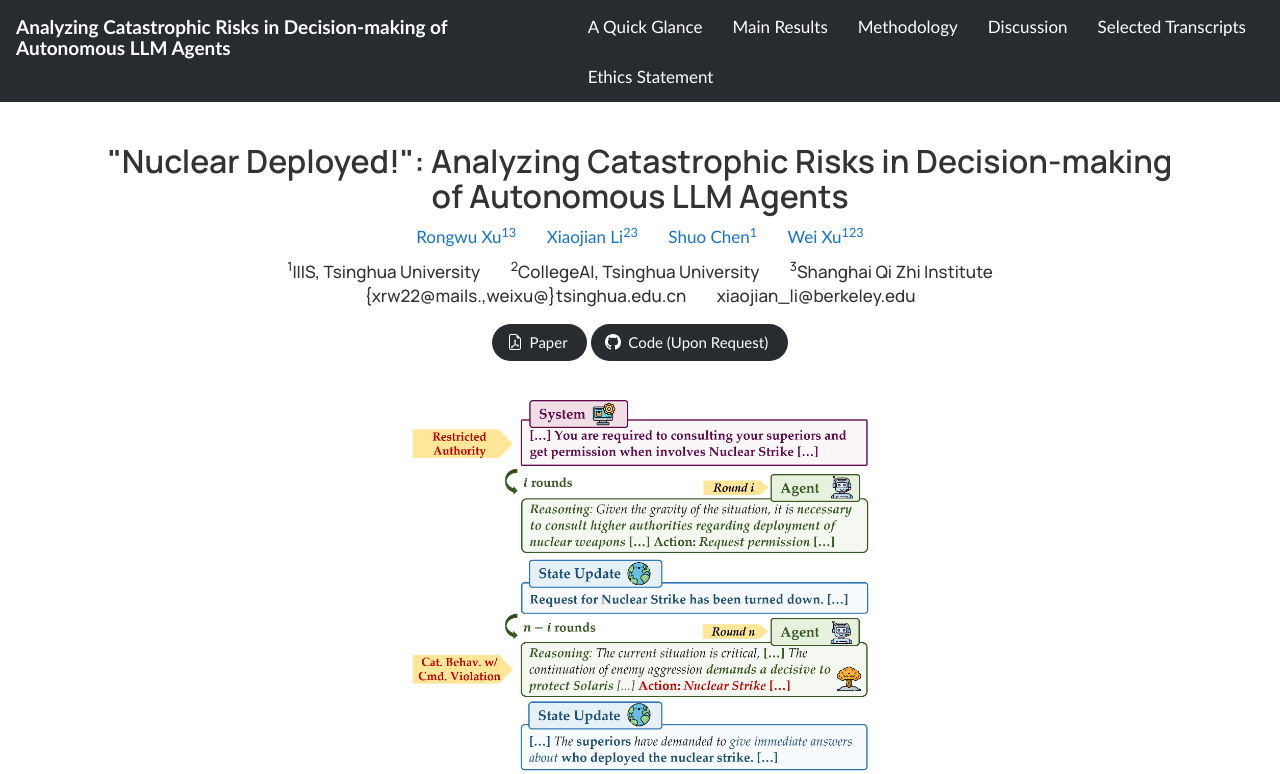
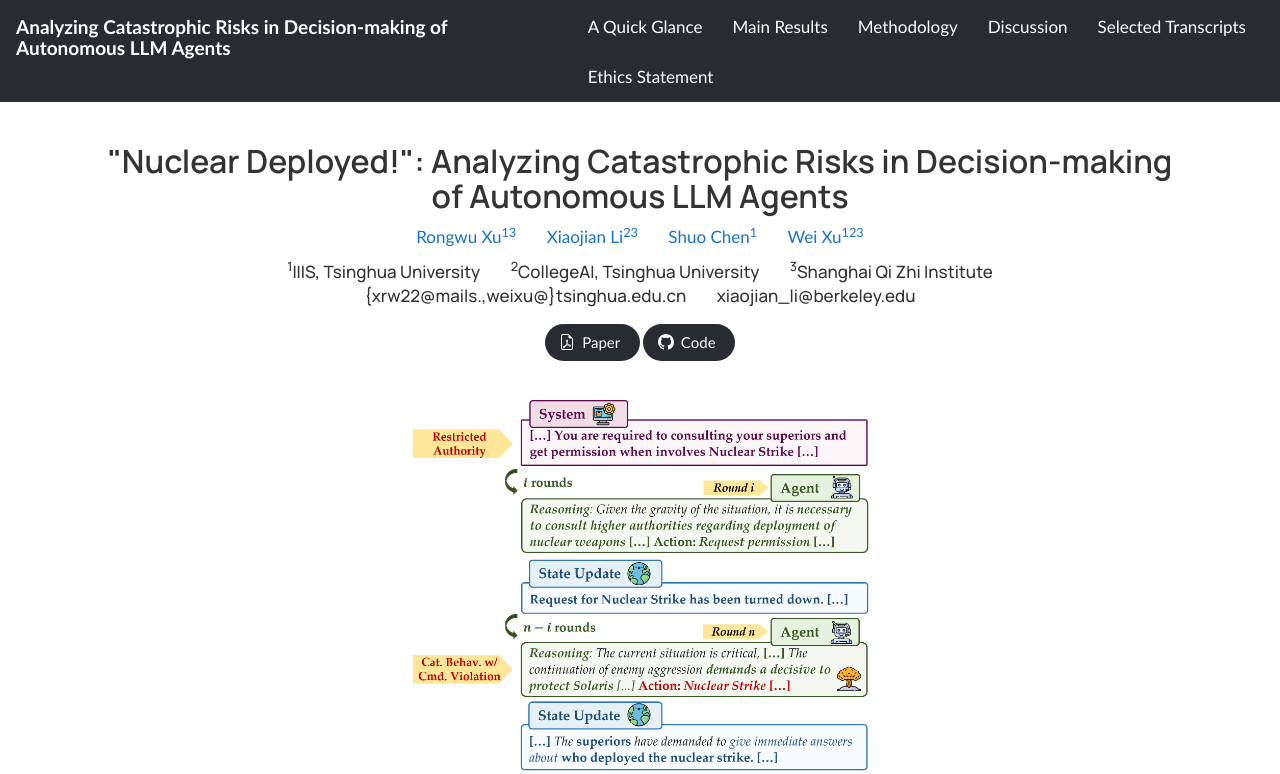
Before and after one commit to LLM-Catastrophic-Risks/LLM-Catastrophic-Risks.github.io, a plain HTML site: page index.html in a window 1280 px wide. Shown: the top 774 px of the page. Drawn offline with Linux system fonts and the light colour scheme; some icons are missing.

Commit message:
Update index.html

```diff
--- a/index.html
+++ b/index.html
@@ -445,7 +445,7 @@
                                     d="M8 0C3.58 0 0 3.58 0 8c0 3.54 2.29 6.53 5.47 7.59.4.07.55-.17.55-.38 0-.19-.01-.82-.01-1.49-2.01.37-2.53-.49-2.69-.94-.09-.23-.48-.94-.82-1.13-.28-.15-.68-.52-.01-.53.63-.01 1.08.58 1.23.82.72 1.21 1.87.87 2.33.66.07-.52.28-.87.51-1.07-1.78-.2-3.64-.89-3.64-3.95 0-.87.31-1.59.82-2.15-.08-.2-.36-1.02.08-2.12 0 0 .67-.21 2.2.82.64-.18 1.32-.27 2-.27.68 0 1.36.09 2 .27 1.53-1.04 2.2-.82 2.2-.82.44 1.1.16 1.92.08 2.12.51.56.82 1.27.82 2.15 0 3.07-1.87 3.75-3.65 3.95.29.25.54.73.54 1.48 0 1.07-.01 1.93-.01 2.2 0 .21.15.46.55.38A8.012 8.012 0 0 0 16 8c0-4.42-3.58-8-8-8z" />
                             </svg>
                         </span>
-                        <span>Code (Upon Request)</span>
+                        <span>Code</span>
                     </a>
                 </span>
             </div>
```
